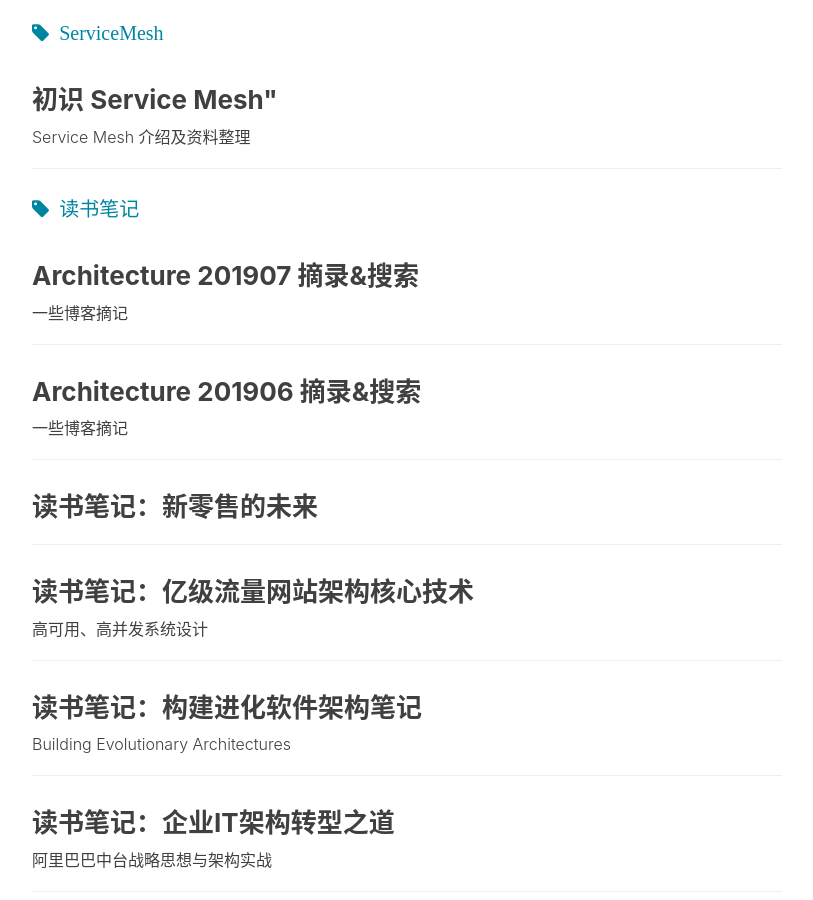
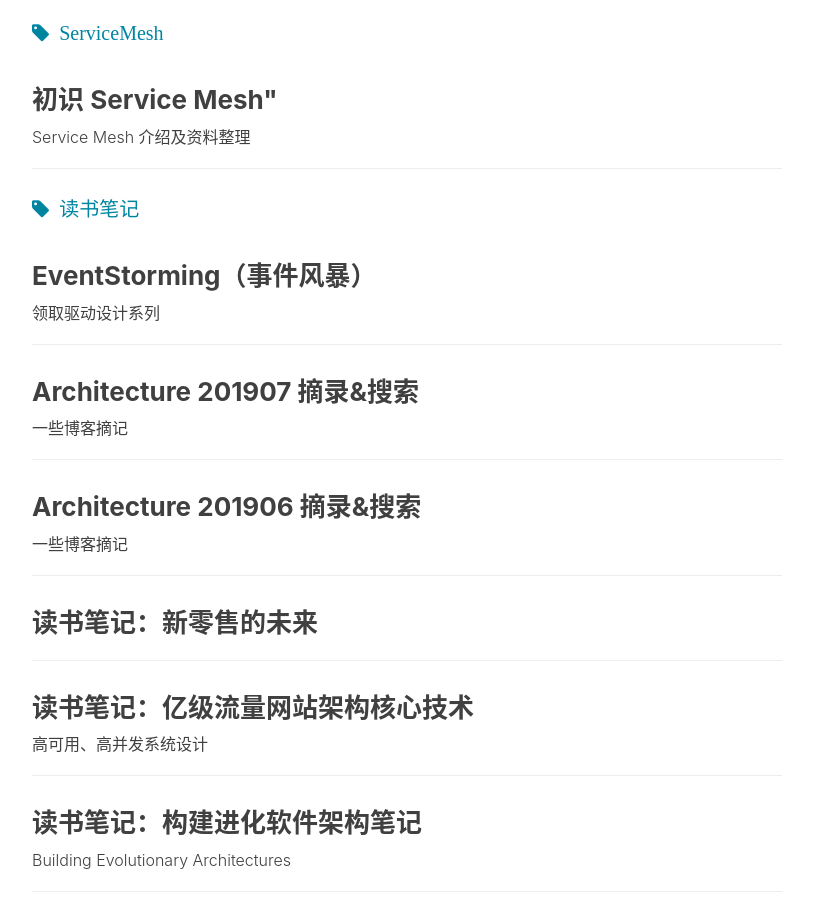
Before and after one commit to shoukai/shoukai.github.io, a Jekyll site: the page built from tags.html, in a window 1280 px wide and 900 px high, scrolled down 681 px. Shown: the whole window, without its empty margins (233-1046 px from the left). Built offline with Jekyll 4.4.1, drawn with Linux system fonts in a browser that asks for light colours; nearby versions of some CDN libraries; comment, search, counter and statistics services are not loaded.

Commit message:
Update 2019-12-03-ddd-eventstorming.md

```diff
--- a/_posts/2019-12-03-ddd-eventstorming.md
+++ b/_posts/2019-12-03-ddd-eventstorming.md
@@ -1,3 +1,15 @@
+---
+layout: post
+title:  "EventStorming（事件风暴）"
+subtitle: "领取驱动设计系列"
+date:   2019-12-03 00:59:00
+author: "Shoukai Huang"
+header-img: 'skblog.duiduiche.com/79d1078424185571629077a1d6d7e051.jpg'
+header-mask: 0.4
+tags: 读书笔记
+---
+
+# 事件风暴
 
 ### 事件风暴定义
 
```
